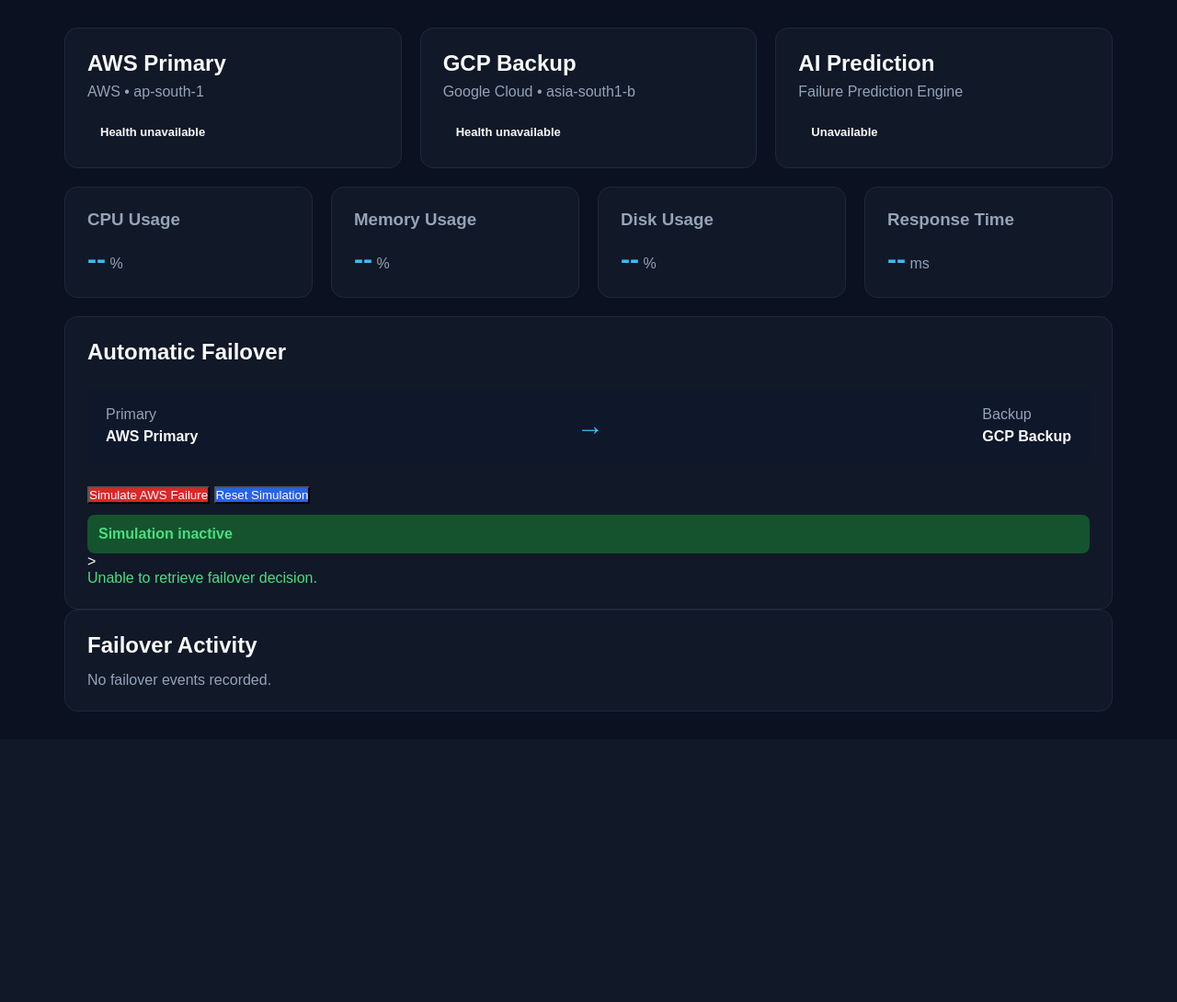
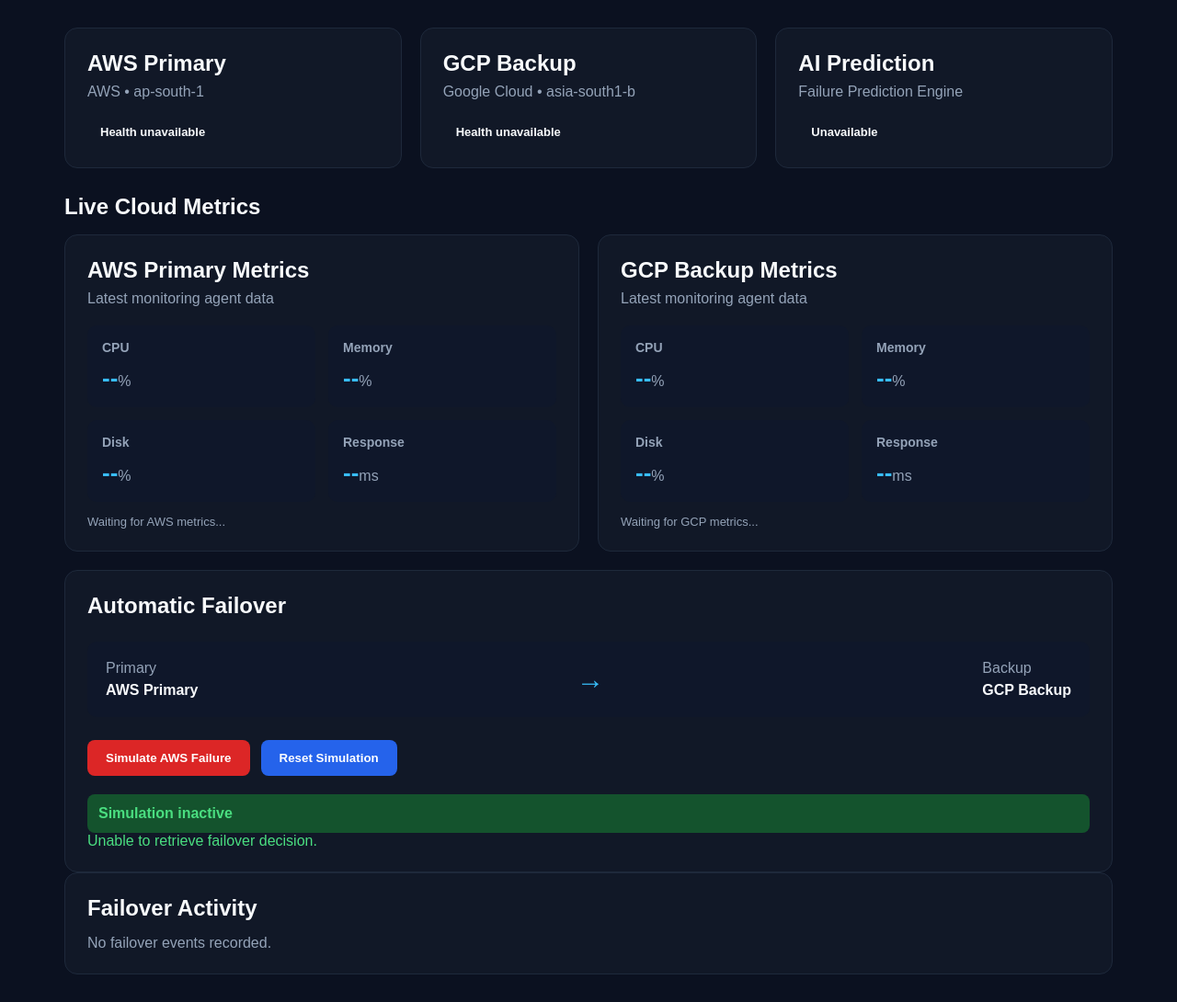
Before and after one commit to naveen-varu/AI-multi-cloud-failover-system, a Flask app: page /dashboard in a window 1280 px wide. Shown: the part 104-1194 px from the top of the page at 92% size. Before the commit the page ends 878 px from the top, so only its background shows below. Run offline with Flask 3, Linux system fonts and the light colour scheme; data that the repository does not hold is empty; parts of the project's set-up code (start-up, migrations or seed data) failed here and were passed over.

Commit message:
Improve multi-cloud health checks and failover verification

```diff
--- a/app/api/metrics_routes.py
+++ b/app/api/metrics_routes.py
@@ -26,6 +26,9 @@
 
 @metrics_bp.route("/metrics", methods=["POST"])
 def create_metric():
+
+    if not authorize_metrics_request():
+        return jsonify({"message": "Unauthorized"}), 401
 
     data = request.get_json(silent=True)
 
--- a/app/infrastructure/cloud_providers/aws_provider.py
+++ b/app/infrastructure/cloud_providers/aws_provider.py
@@ -9,7 +9,7 @@
 class AWSProvider(ICloudProvider):
 
     PRIMARY_INSTANCE_ID = "i-01a4f91dd0308e2c6"
-    APPLICATION_URL = "http://3.110.224.29/"
+    APPLICATION_URL = "http://3.110.224.29:5001/health"
     SWITCH_SCRIPT = "/usr/local/sbin/set-failover-backend"
 
     def __init__(self, region=None):
@@ -58,7 +58,7 @@
 
                 endpoint_healthy = (
                     app_response.status_code == 200
-                    and app_response.json().get("status") == "running"
+                    and app_response.json().get("status") == "healthy"
                 )
 
             except Exception:
@@ -106,7 +106,7 @@
             }
 
         proxy_url = "http://127.0.0.1/"
-        expected_backend = "3.110.224.29:80"
+        expected_backend = "3.110.224.29:5001"
 
         try:
             result = subprocess.run(
--- a/app/services/failback_service.py
+++ b/app/services/failback_service.py
@@ -12,8 +12,8 @@
 
 class FailbackService:
 
-    AWS_BACKEND = "3.110.224.29:80"
-    GCP_BACKEND = "127.0.0.1:5000"
+    AWS_BACKEND = "3.110.224.29:5001"
+    GCP_BACKEND = "127.0.0.1:5001"
     PROXY_URL = "http://127.0.0.1/"
     SWITCH_SCRIPT = "/usr/local/sbin/set-failover-backend"
 
--- a/app/static/css/dashboard.css
+++ b/app/static/css/dashboard.css
@@ -90,6 +90,12 @@
 .status.active {
     background: #14532d;
     color: #4ade80;
+}
+
+.status.warning {
+    background: #78350f;
+    color: #fcd34d;
+    border: 1px solid #f59e0b;
 }
 
 .status.failed {
@@ -239,3 +245,55 @@
     color: #4ade80;
     font-weight: bold;
 }
+
+/* Centralized AWS and GCP live metrics */
+.cloud-metrics-section {
+    margin-top: 28px;
+}
+
+.cloud-metrics-section > h2 {
+    margin-bottom: 16px;
+}
+
+.cloud-metrics-grid {
+    display: grid;
+    grid-template-columns: repeat(2, minmax(0, 1fr));
+    gap: 20px;
+}
+
+.cloud-metrics-grid .metrics-grid {
+    grid-template-columns: repeat(2, minmax(0, 1fr));
+    gap: 14px;
+    margin-top: 12px;
+}
+
+.cloud-metrics-grid .metric-card {
+    padding: 16px;
+    background: #0f172a;
+    border-radius: 10px;
+}
+
+.cloud-metrics-grid .metric-card h3 {
+    font-size: 14px;
+    margin-bottom: 10px;
+}
+
+.cloud-metrics-grid .metric-card strong {
+    font-size: 26px;
+}
+
+.metric-updated {
+    margin-top: 14px;
+    color: #94a3b8;
+    font-size: 13px;
+}
+
+@media (max-width: 800px) {
+    .cloud-metrics-grid {
+        grid-template-columns: 1fr;
+    }
+
+    .cloud-metrics-grid .metrics-grid {
+        grid-template-columns: repeat(2, minmax(0, 1fr));
+    }
+}
--- a/app/static/js/dashboard.js
+++ b/app/static/js/dashboard.js
@@ -65,37 +65,41 @@
 
         const metrics = await response.json();
 
-        if (!metrics.length) return;
+        if (!Array.isArray(metrics) || !metrics.length) return;
 
-        const backendResponse = await fetch("/", { method: "HEAD" });
-        const activeBackend = backendResponse.headers.get("X-Active-Backend");
+        // API returns metrics in ascending timestamp order.
+        // Therefore, the last record for each node is its latest metric.
+        const latestForNode = (nodeId) => {
+            const nodeMetrics = metrics.filter(
+                metric => Number(metric.node_id) === nodeId
+            );
 
-        let activeNodeId = null;
+            return nodeMetrics.length
+                ? nodeMetrics[nodeMetrics.length - 1]
+                : null;
+        };
 
-        if (activeBackend === "3.110.224.29:80") {
-            activeNodeId = 2;
-        } else if (activeBackend === "127.0.0.1:5000") {
-            activeNodeId = 1;
+        const awsLatest = latestForNode(2);
+        const gcpLatest = latestForNode(1);
+
+        function updateCloudMetrics(prefix, latest) {
+            if (!latest) return;
+
+            document.getElementById(`${prefix}-cpu`).textContent =
+                latest.cpu;
+            document.getElementById(`${prefix}-memory`).textContent =
+                latest.memory;
+            document.getElementById(`${prefix}-disk`).textContent =
+                latest.disk;
+            document.getElementById(`${prefix}-response`).textContent =
+                latest.response_time;
+
+            document.getElementById(`${prefix}-metric-time`).textContent =
+                "Latest metric received successfully";
         }
 
-        if (activeNodeId === null) {
-            console.error("Unable to identify active backend:", activeBackend);
-            return;
-        }
-
-        const activeMetrics = metrics.filter(
-            metric => metric.node_id === activeNodeId
-        );
-
-        if (!activeMetrics.length) return;
-
-        const latest = activeMetrics[activeMetrics.length - 1];
-
-        document.getElementById("cpu").textContent = latest.cpu;
-        document.getElementById("memory").textContent = latest.memory;
-        document.getElementById("disk").textContent = latest.disk;
-        document.getElementById("response").textContent =
-            latest.response_time;
+        updateCloudMetrics("aws", awsLatest);
+        updateCloudMetrics("gcp", gcpLatest);
 
     } catch (error) {
         console.error("Metrics loading failed:", error);
--- a/app/templates/dashboard.html
+++ b/app/templates/dashboard.html
@@ -50,32 +50,62 @@
 
         </section>
 
-        <section class="metrics-grid">
+        <section class="cloud-metrics-section">
+            <h2>Live Cloud Metrics</h2>
 
-            <div class="card metric-card">
-                <h3>CPU Usage</h3>
-                <strong id="cpu">--</strong>
-                <span>%</span>
+            <div class="cloud-metrics-grid">
+                <div class="card">
+                    <h2>AWS Primary Metrics</h2>
+                    <p class="provider">Latest monitoring agent data</p>
+                    <div class="metrics-grid">
+                        <div class="metric-card">
+                            <h3>CPU</h3>
+                            <strong id="aws-cpu">--</strong><span>%</span>
+                        </div>
+                        <div class="metric-card">
+                            <h3>Memory</h3>
+                            <strong id="aws-memory">--</strong><span>%</span>
+                        </div>
+                        <div class="metric-card">
+                            <h3>Disk</h3>
+                            <strong id="aws-disk">--</strong><span>%</span>
+                        </div>
+                        <div class="metric-card">
+                            <h3>Response</h3>
+                            <strong id="aws-response">--</strong><span>ms</span>
+                        </div>
+                    </div>
+                    <p class="metric-updated" id="aws-metric-time">
+                        Waiting for AWS metrics...
+                    </p>
+                </div>
+
+                <div class="card">
+                    <h2>GCP Backup Metrics</h2>
+                    <p class="provider">Latest monitoring agent data</p>
+                    <div class="metrics-grid">
+                        <div class="metric-card">
+                            <h3>CPU</h3>
+                            <strong id="gcp-cpu">--</strong><span>%</span>
+                        </div>
+                        <div class="metric-card">
+                            <h3>Memory</h3>
+                            <strong id="gcp-memory">--</strong><span>%</span>
+                        </div>
+                        <div class="metric-card">
+                            <h3>Disk</h3>
+                            <strong id="gcp-disk">--</strong><span>%</span>
+                        </div>
+                        <div class="metric-card">
+                            <h3>Response</h3>
+                            <strong id="gcp-response">--</strong><span>ms</span>
+                        </div>
+                    </div>
+                    <p class="metric-updated" id="gcp-metric-time">
+                        Waiting for GCP metrics...
+                    </p>
+                </div>
             </div>
-
-            <div class="card metric-card">
-                <h3>Memory Usage</h3>
-                <strong id="memory">--</strong>
-                <span>%</span>
-            </div>
-
-            <div class="card metric-card">
-                <h3>Disk Usage</h3>
-                <strong id="disk">--</strong>
-                <span>%</span>
-            </div>
-
-            <div class="card metric-card">
-                <h3>Response Time</h3>
-                <strong id="response">--</strong>
-                <span>ms</span>
-            </div>
-
         </section>
 
         <section class="card failover-card">
@@ -94,8 +124,9 @@
                     <span>Backup</span>
                     <strong>GCP Backup</strong>
                 </div>
-            </div
-<div class="simulation-controls">
+            </div>
+
+            <div class="simulation-controls">
     <button id="simulate-failure-btn" type="button">
         Simulate AWS Failure
     </button>
@@ -107,7 +138,7 @@
 
 <p id="simulation-status" role="status">
     Simulation inactive
-</p>>
+</p>
 
             <p class="failover-message" id="failover-decision">
     Checking failover decision...
--- a/monitoring_agent/agent.py
+++ b/monitoring_agent/agent.py
@@ -17,7 +17,7 @@
         "cpu_usage": get_cpu_usage(),
         "memory_usage": get_memory_usage(),
         "disk_usage": get_disk_usage(),
-        "response_time": get_response_time("http://127.0.0.1:5000")
+        "response_time": get_response_time("http://127.0.0.1:5001/health")
     }
 
 
--- a/monitoring_agent/monitoring_agent.py
+++ b/monitoring_agent/monitoring_agent.py
@@ -17,7 +17,7 @@
         "cpu_usage": get_cpu_usage(),
         "memory_usage": get_memory_usage(),
         "disk_usage": get_disk_usage(),
-        "response_time": get_response_time("http://127.0.0.1:5000")
+        "response_time": get_response_time("http://127.0.0.1:5001/health")
     }
 
 
```
Also changed, not shown: app/api/health_routes.py (+15 -0 lines), app/infrastructure/cloud_providers/gcp_provider.py (+4 -4 lines), monitoring_agent/collectors/response_collector.py (+16 -11 lines), tests/unit/test_cloud_providers.py (+75 -5 lines).
